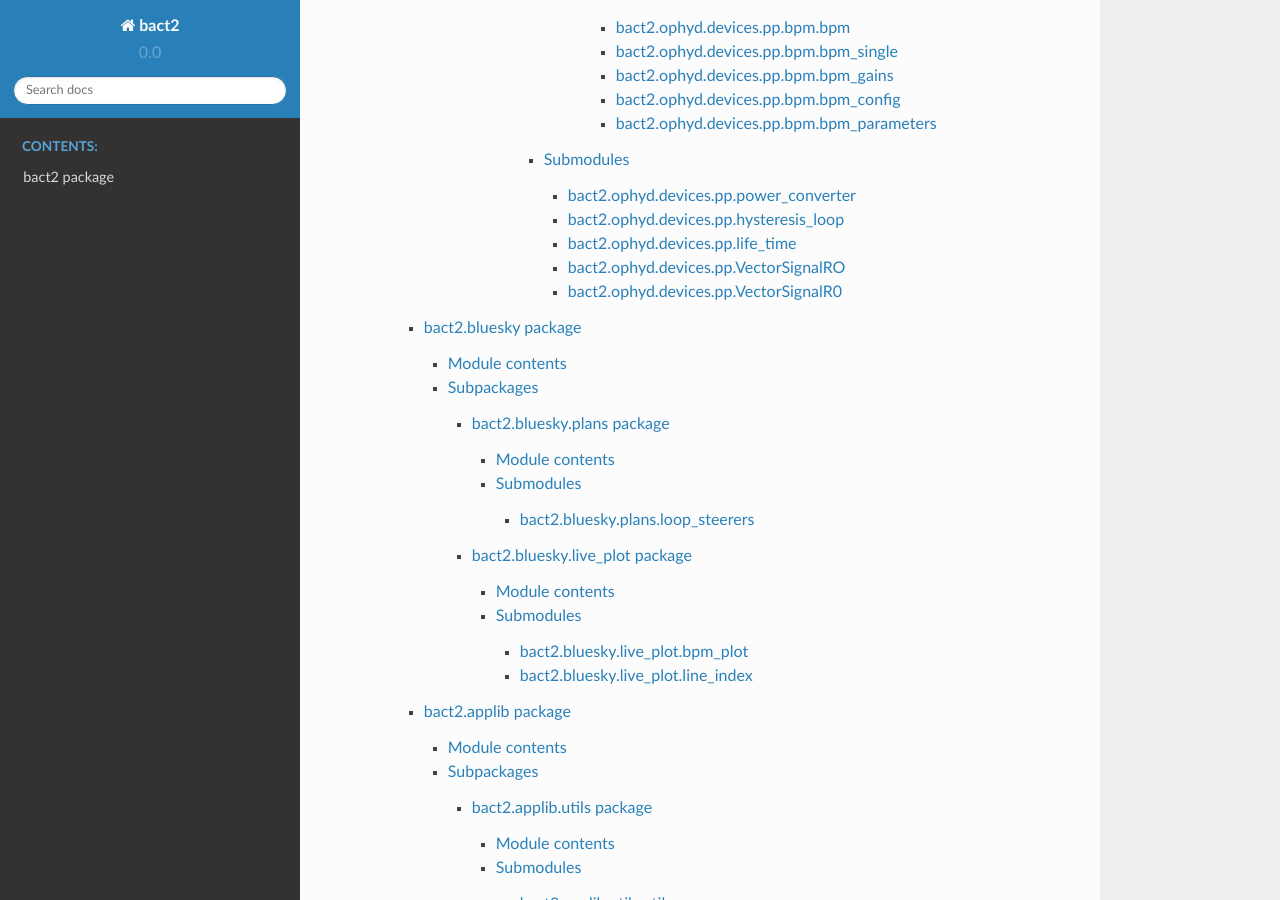
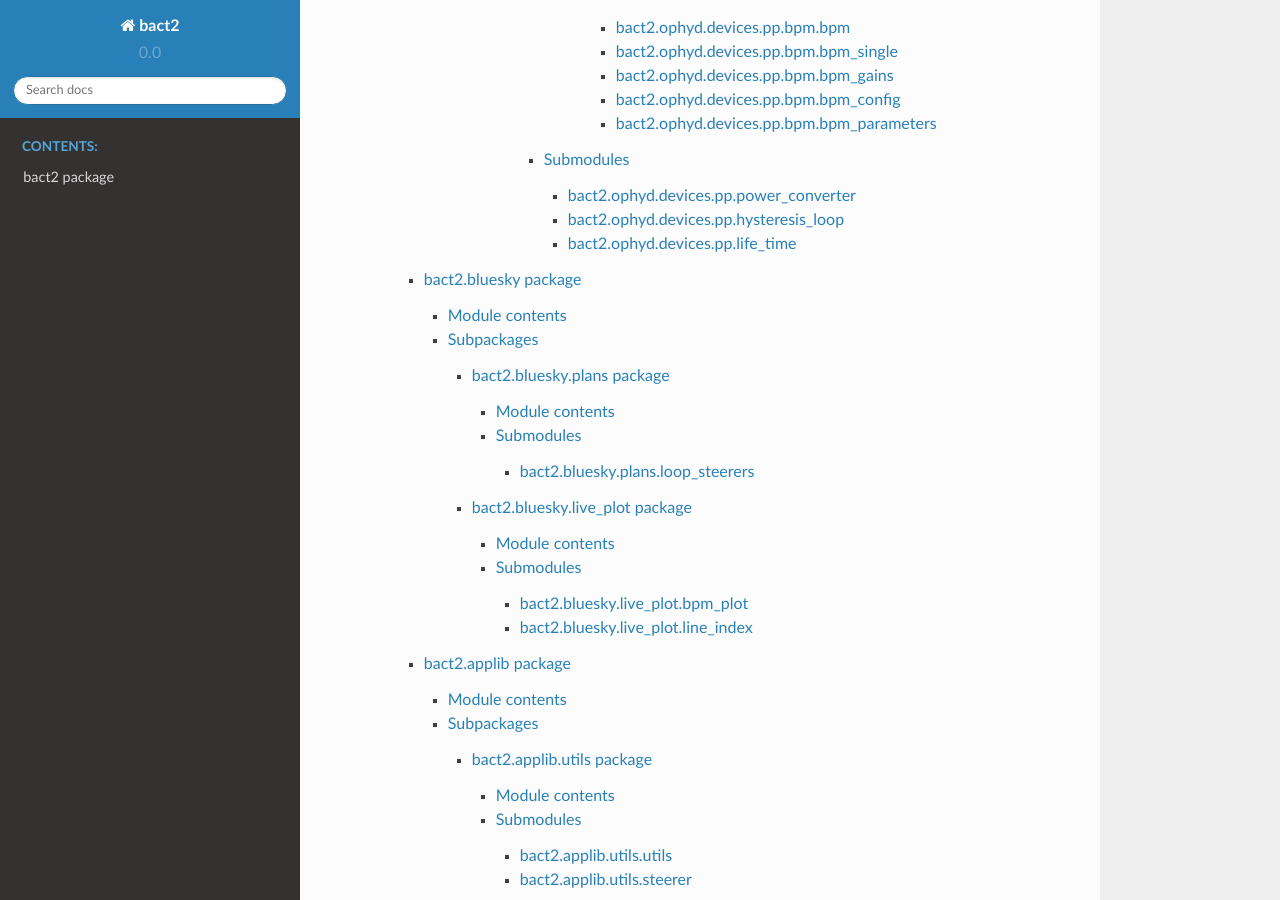
Before and after one commit to TMsangohan/bact2, a Sphinx documentation site: the page built from doc/index.rst, in a window 1280 px wide and 900 px high, scrolled down 2316 px. Built offline with Sphinx 7.4.7 and the Read the Docs theme 2.0.0, drawn with Linux system fonts in a browser that asks for light colours; formulas are drawn with MathJax 3.

Commit message:
Tracing removed modules

```diff
--- a/doc/api/bact2.ophyd.devices.pp.rst
+++ b/doc/api/bact2.ophyd.devices.pp.rst
@@ -46,23 +46,3 @@ bact2\.ophyd\.devices\.pp\.life_time
     :members:
     :undoc-members:
     :show-inheritance:
-
-
-
-
-bact2\.ophyd\.devices\.pp\.VectorSignalRO
-~~~~~~~~~~~~~~~~~~~~~~~~~~~~~~~~~~~~~~~~~
-
-.. automodule:: bact2.ophyd.devices.pp.VectorSignalRO
-    :members:
-    :undoc-members:
-    :show-inheritance:
-
-
-bact2\.ophyd\.devices\.pp\.VectorSignalR0
-~~~~~~~~~~~~~~~~~~~~~~~~~~~~~~~~~~~~~~~~~
-
-.. automodule:: bact2.ophyd.devices.pp.VectorSignalR0
-    :members:
-    :undoc-members:
-    :show-inheritance:
```
